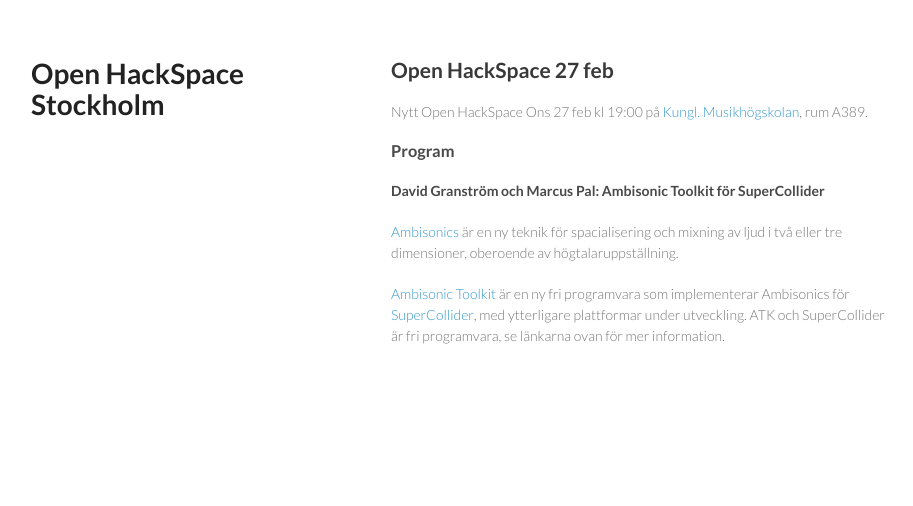
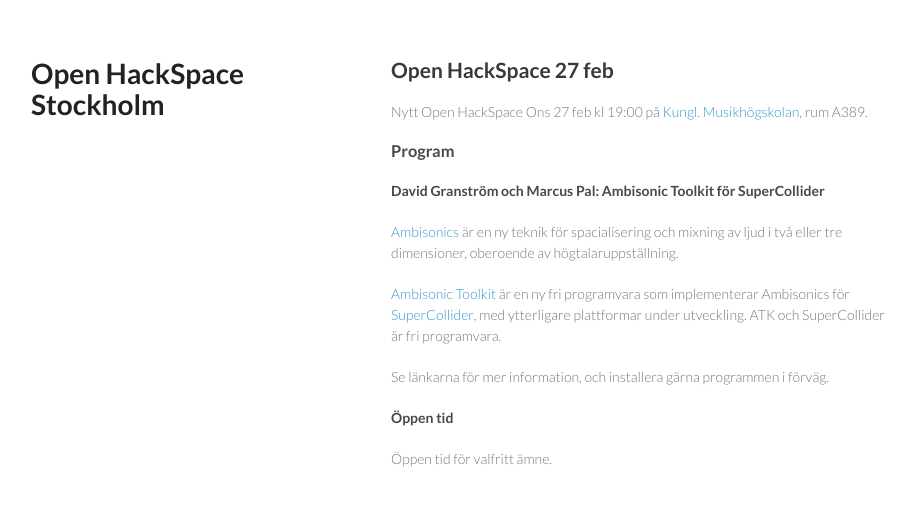
Before and after one commit to openhackspace/openhackspace.github.com, a Jekyll site: the page built from _posts/2013-02-21-index.md, in a window 1280 px wide. Shown: the top 506 px of the page, without its empty margins (179-1092 px from the left). Built offline with Jekyll 4.4.1, drawn with Linux system fonts in a browser that asks for light colours.

Commit message:
Post 27 feb

```diff
--- a/_posts/2013-02-21-index.md
+++ b/_posts/2013-02-21-index.md
@@ -16,7 +16,14 @@
 
 [Ambisonic Toolkit][atk] är en ny fri programvara som implementerar Ambisonics för
 [SuperCollider][sc], med ytterligare plattformar under utveckling. ATK och SuperCollider är fri
-programvara, se länkarna ovan för mer information.
+programvara.
+
+Se länkarna för mer information, och installera gärna programmen i förväg.
+
+
+#### Öppen tid
+
+Öppen tid för valfritt ämne.
 
 
 [as]:  http://en.wikipedia.org/wiki/Ambisonics
```
